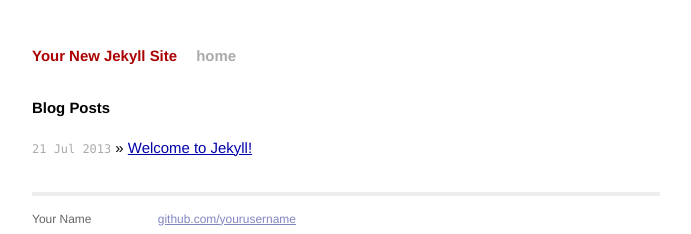
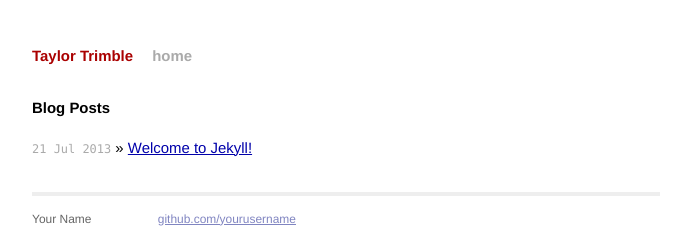
Before and after one commit to taylortrimble/tylrtrmbl.github.io, a Jekyll site: the page built from index.html, in a window 1280 px wide. Shown: the top 234 px of the page, without its empty margins (294-985 px from the left). Built offline with Jekyll 4.4.1, drawn with Linux system fonts in a browser that asks for light colours.

```diff
--- a/_config.yml
+++ b/_config.yml
@@ -1,2 +1,2 @@
-name: Your New Jekyll Site
-pygments: true
+name: Taylor Trimble
+permalink: pretty
--- a/_layouts/post.html
+++ b/_layouts/post.html
@@ -1,6 +1,7 @@
 ---
 layout: default
 ---
+
 <h2>{{ page.title }}</h2>
 <p class="meta">{{ page.date | date_to_string }}</p>
 
```
Also changed, not shown: _drafts/jekyll-test.md (added, +7 -0 lines).
